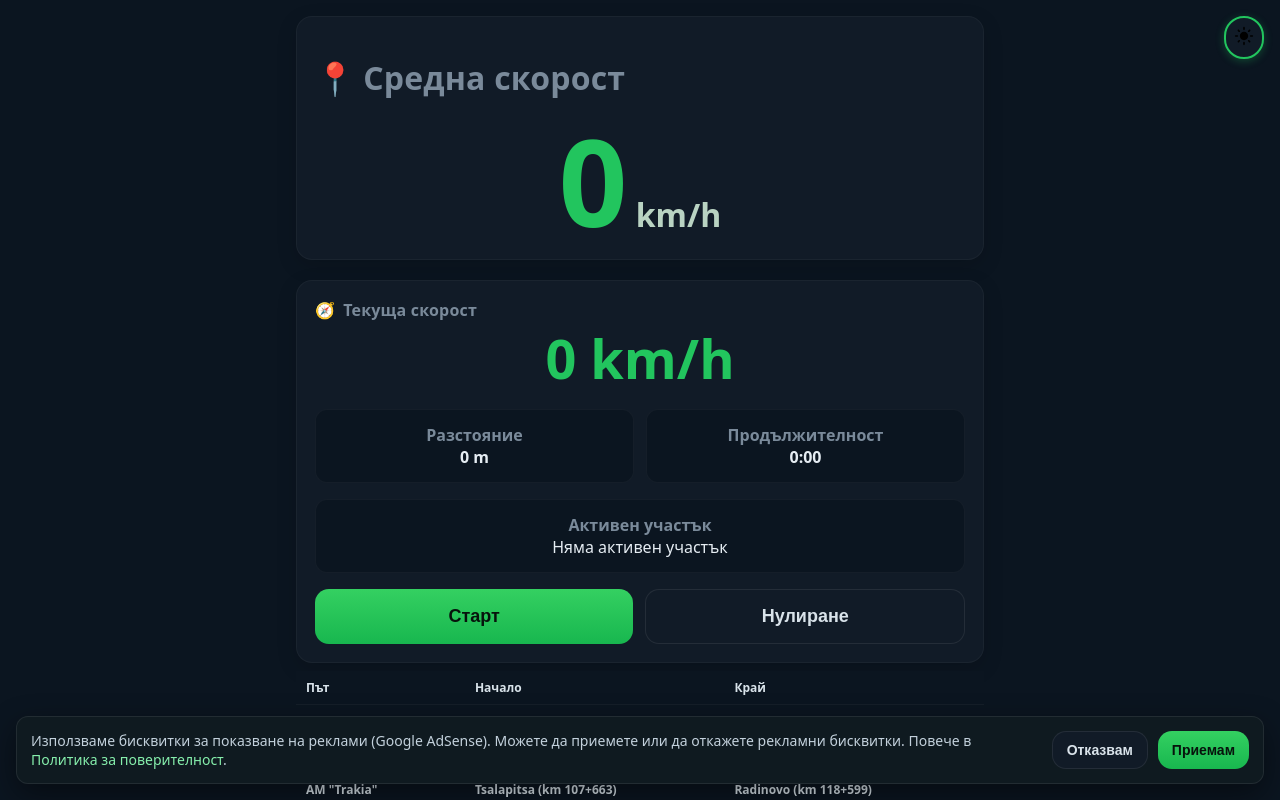
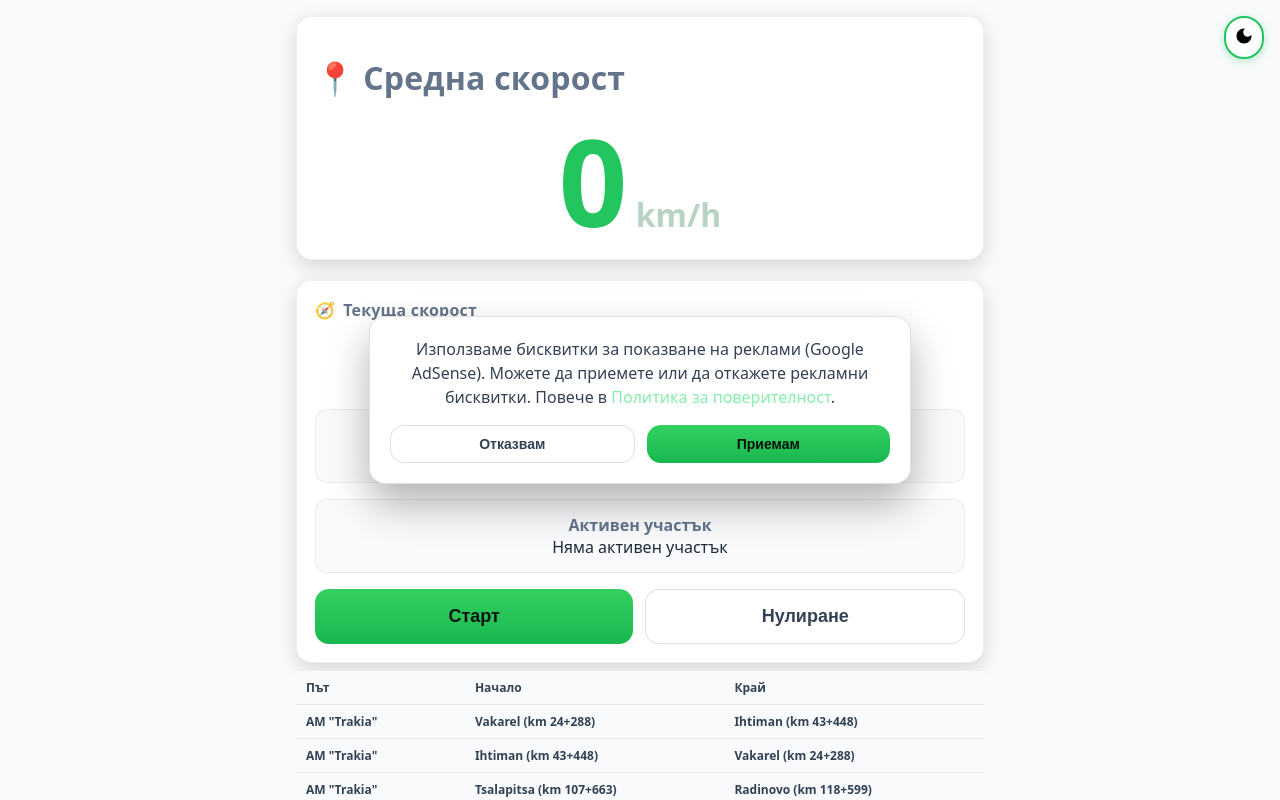
Before and after one commit to slavi104/avg-speed, a plain HTML site: page index.html in a window 1280 px wide. Shown: the top 800 px of the page. Drawn offline with Linux system fonts and the light colour scheme.

Commit message:
Center cookie banner and set light theme as default

```diff
--- a/index.html
+++ b/index.html
@@ -101,9 +101,9 @@
             table.dataTable thead th, table.dataTable tbody td { padding:6px 8px; font-size:11px; }
         }
         /* Cookie consent banner */
-        .cookie-banner { position:fixed; left:16px; right:16px; bottom:16px; background:#0f1a20; border:1px solid rgba(255,255,255,.08); border-radius:12px; padding:14px; display:flex; gap:12px; align-items:center; box-shadow:0 10px 30px rgba(0,0,0,.45); z-index:9999; }
-        .cookie-banner .text { flex:1; color:#c3d1dc; font-size:14px; }
-        .cookie-banner .actions { display:flex; gap:10px; }
+        .cookie-banner { position:fixed; top:50%; left:50%; transform:translate(-50%, -50%); width:90%; max-width:500px; background:var(--panel); border:1px solid var(--border-strong); border-radius:16px; padding:20px; display:flex; flex-direction:column; gap:16px; box-shadow:0 20px 40px rgba(0,0,0,.3); z-index:9999; }
+        .cookie-banner .text { color:var(--text-secondary); font-size:16px; text-align:center; line-height:1.5; }
+        .cookie-banner .actions { display:flex; gap:12px; justify-content:center; }
         .btn.inline { padding:10px 14px; font-size:14px; }
         a { color:#93c5fd; text-decoration:none; }
         a:hover { text-decoration:underline; }
@@ -501,10 +501,8 @@
             hideBanner();
         } else if(c === 'rejected') {
             hideBanner();
-        } else {
-            // Show banner if no consent given yet
-            showBanner();
         }
+        // Banner is visible by default, only hide if consent was already given
     })();
     </script>
 
@@ -521,9 +519,9 @@
 
         function getTheme() {
             try {
-                return localStorage.getItem(THEME_KEY) || 'dark';
+                return localStorage.getItem(THEME_KEY) || 'light';
             } catch(e) {
-                return 'dark';
+                return 'light';
             }
         }
 
```
